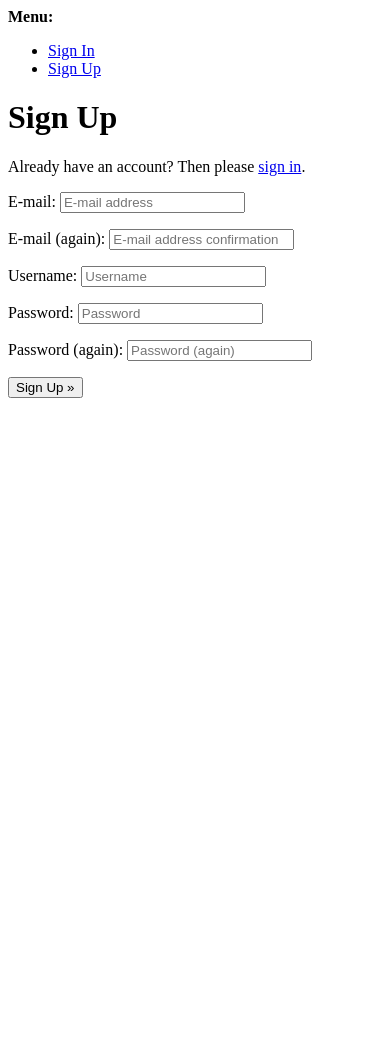
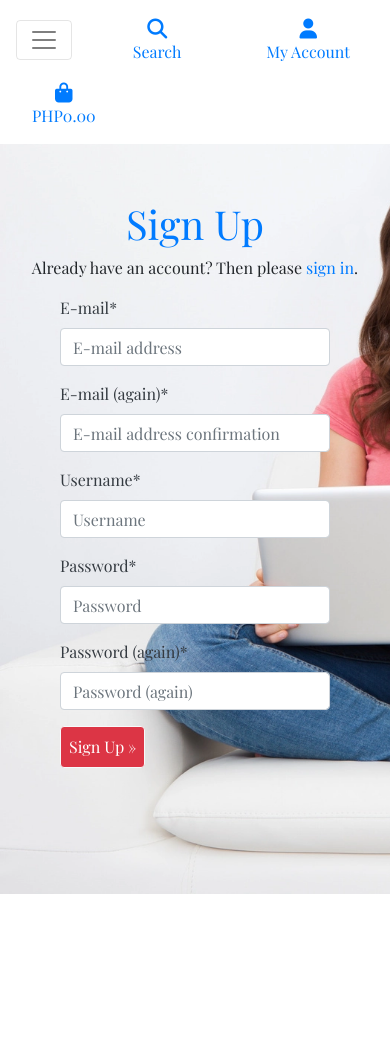
Before and after one commit to Markpm-code/Palalat_Fashion_Style_Affordables, a Django app: page /accounts/signup/ in a window 390 px wide. Before the commit the page ends 398 px from the top, so only its background shows below. Run offline with Django 3.2, Linux system fonts and the light colour scheme; some libraries are stand-ins or nearby versions.

Commit message:
Added registration page, crispy_bootsrap5 in settings and installed crispy-forms

```diff
--- a/pfs_affordables/settings.py
+++ b/pfs_affordables/settings.py
@@ -44,6 +44,8 @@ INSTALLED_APPS = [
     'allauth',
     'allauth.account',
     'allauth.socialaccount',
+    'crispy_forms',
+    'crispy_bootstrap5',
     'home',
 ]
 
@@ -97,6 +99,9 @@ ACCOUNT_SIGNUP_EMAIL_ENTER_TWICE =True
 ACCOUNT_USERNAME_MIN_LENGTH = 4
 LOGIN_URL = '/accounts/login/'
 LOGIN_REDIRECT_URL = '/'
+
+CRISPY_TEMPLATE_PACK = 'bootstrap5'
+CRISPY_ALLOWED_TEMPLATE_PACKS =  "bootstrap5"
 
 WSGI_APPLICATION = 'pfs_affordables.wsgi.application'
 
--- a/requirement.txt
+++ b/requirement.txt
@@ -1,6 +1,8 @@
 asgiref==3.6.0
+crispy-bootstrap5==0.7
 Django==3.2
 django-allauth==0.43.0
+django-crispy-forms==2.0
 oauthlib==3.2.2
 PyJWT==2.6.0
 python3-openid==3.2.0
--- a/static/css/base.css
+++ b/static/css/base.css
@@ -5,7 +5,8 @@ html {
 body {
     background: url('/media/homepage_background.webp') no-repeat center;
     background-size: cover;
-    display:flex;
+    background-position: 0 50px;
+    /*display:flex;*/
     justify-content: center;
     height:100vh;
     width: 100%;
@@ -46,3 +47,13 @@ body {
       }
 
   }
+
+@media (max-width:414px) {
+    .text_heading{
+        margin-top: -100px;
+        width:240px;
+    }
+    .shop-now-button{
+        width:200px;
+    }
+}
--- a/templates/allauth/account/signup.html
+++ b/templates/allauth/account/signup.html
@@ -1,21 +1,25 @@
-{% extends "account/base.html" %}
+{% extends "base.html" %}
 
 {% load i18n %}
 
 {% block head_title %}{% trans "Signup" %}{% endblock %}
 
 {% block content %}
-<h1>{% trans "Sign Up" %}</h1>
 
-<p>{% blocktrans %}Already have an account? Then please <a href="{{ login_url }}">sign in</a>.{% endblocktrans %}</p>
+{% load crispy_forms_tags  %}
 
-<form class="signup" id="signup_form" method="post" action="{% url 'account_signup' %}">
-  {% csrf_token %}
-  {{ form.as_p }}
-  {% if redirect_field_value %}
-  <input type="hidden" name="{{ redirect_field_name }}" value="{{ redirect_field_value }}" />
-  {% endif %}
-  <button type="submit">{% trans "Sign Up" %} &raquo;</button>
-</form>
+<div class="col-sm-12 col-md-4 " style="margin-top: 200px;">
+    <h1 class=" text-primary text-center">{% trans "Sign Up" %}</h1>
 
+    <p class="text-center">{% blocktrans %}Already have an account? Then please <a href="{{ login_url }}">sign in</a>.{% endblocktrans %}</p>
+
+    <form class="signup w-75 mx-auto text-dark" id="signup_form" method="post" action="{% url 'account_signup' %}">
+    {% csrf_token %}
+    {{ form | crispy  }}
+    {% if redirect_field_value %}
+    <input type="hidden" name="{{ redirect_field_name }}" value="{{ redirect_field_value }}" />
+    {% endif %}
+    <button type="submit" class=" border border-light rounded p-2 bg-danger text-white">{% trans "Sign Up" %} &raquo;</button>
+    </form>
+</div>
 {% endblock %}
```
Also changed, not shown: home/templates/home/index.html (+4 -4 lines), templates/allauth/account/login.html (+11 -7 lines).
